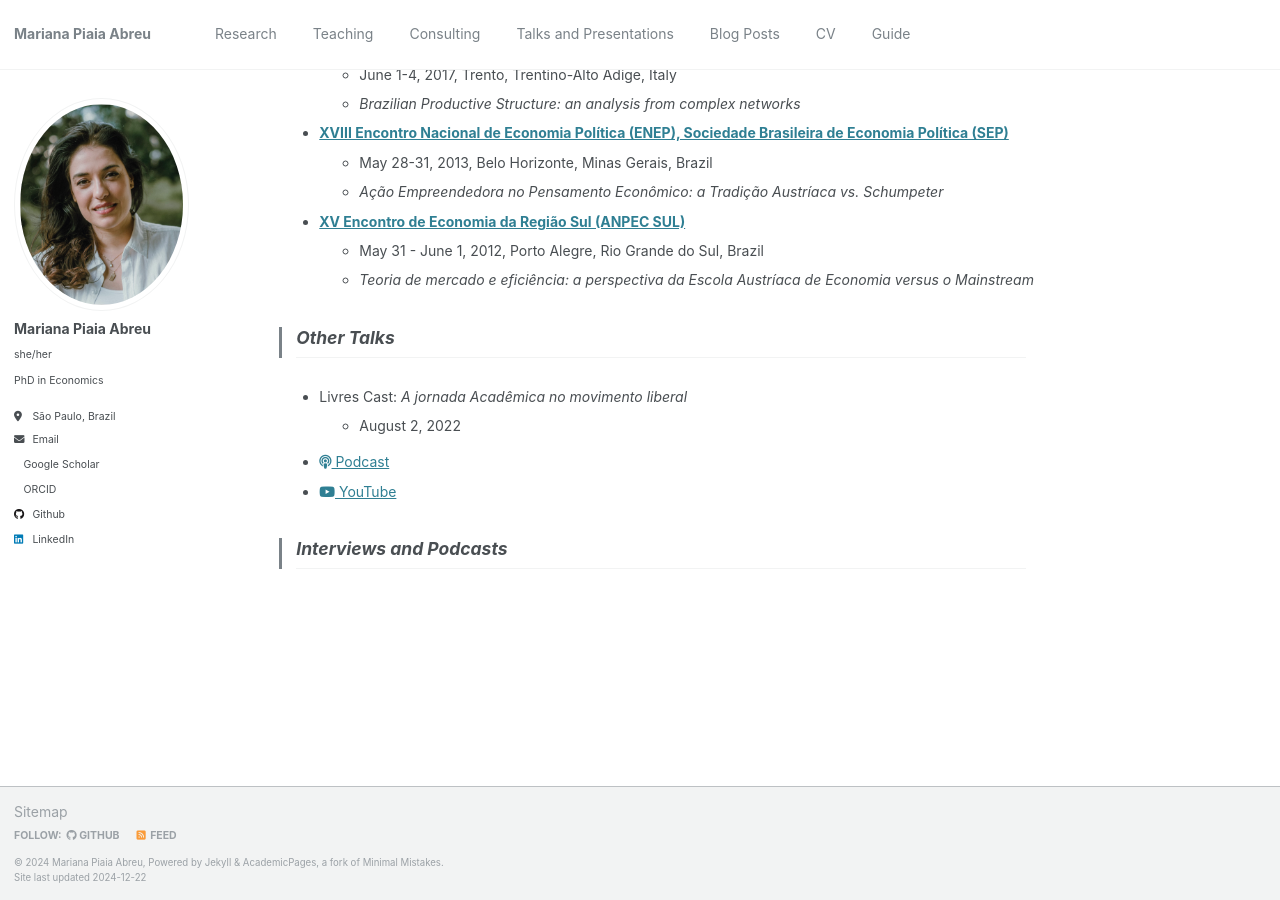
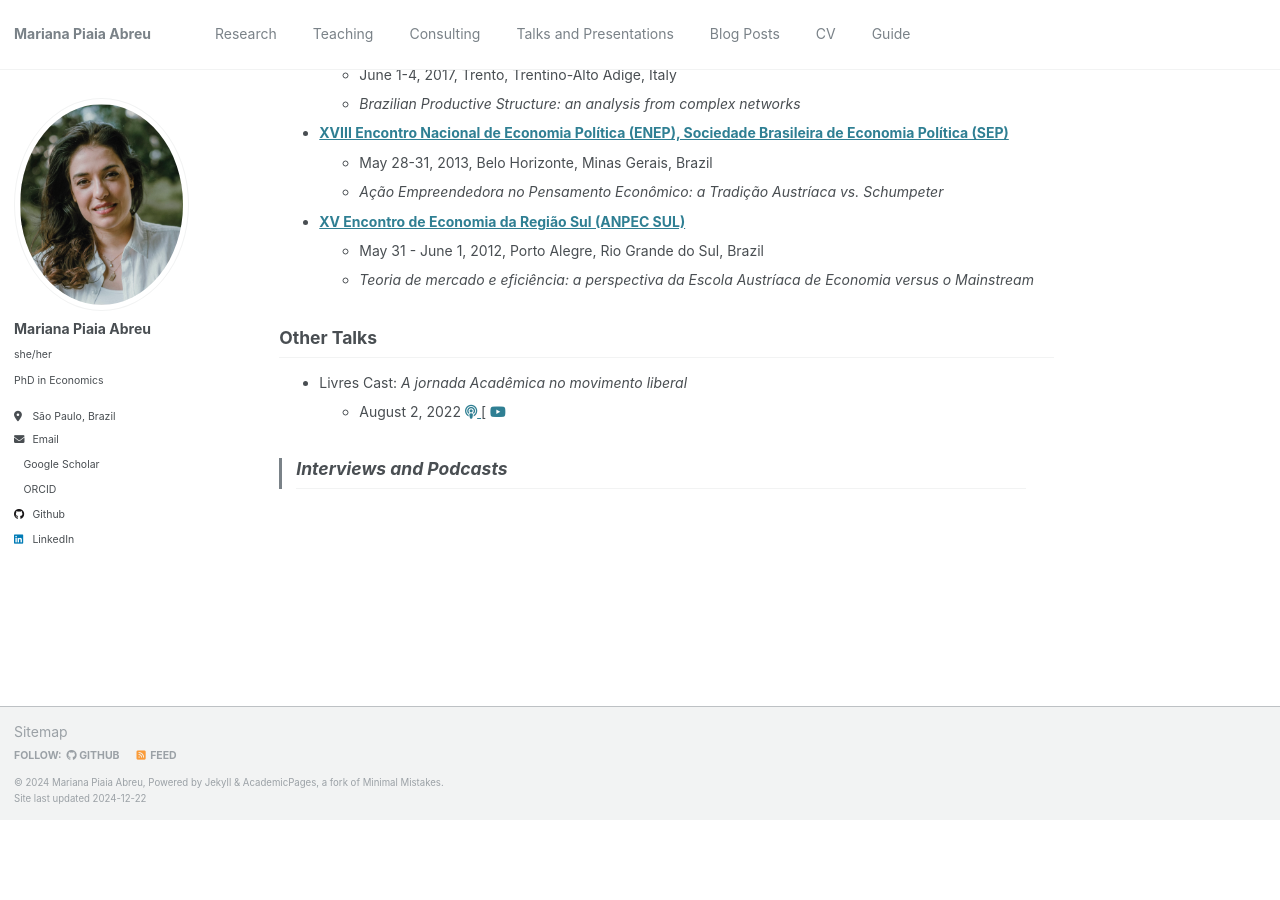
Before and after one commit to piaiaabreu/piaiaabreu.github.io, a Jekyll site: the page built from _pages/talks.md, in a window 1280 px wide and 900 px high, scrolled down 522 px. Built offline with Jekyll 4.4.1, drawn with Linux system fonts in a browser that asks for light colours; a style sheet for code colours, icons or effects is not loaded; after the commit the page ends 1342 px from its top, so only the background shows below that.

Commit message:
Update talks.md

```diff
--- a/_pages/talks.md
+++ b/_pages/talks.md
@@ -34,23 +34,16 @@ redirect_from:
   * _Teoria de mercado e eficiência: a perspectiva da Escola Austríaca de Economia versus o Mainstream_
 
 
-> ## Other Talks
+## Other Talks
 
 * Livres Cast: _A jornada Acadêmica no movimento liberal_
   * August 2, 2022
-<ul>
-  <li>
-    <a href="https://your-podcast-link.com" target="_blank" title="Listen to the Podcast">
-      <i class="fas fa-podcast"></i> Podcast
+    <a href="[https://your-podcast-link.com](https://open.spotify.com/episode/119WeJC2IS48uER8wVSbrO?si=iZmCpenrSbeTmC2rflyLEw)" target="_blank" title="Podcast">
+      <i class="fas fa-podcast"></i>
     </a>
-  </li>
-  <li>
-    <a href="https://youtube.com/your-channel-link" target="_blank" title="Visit YouTube Channel">
-      <i class="fab fa-youtube"></i> YouTube
+[    <a href="](https://www.youtube.com/watch?v=Vi4ZeZ0j5sE&t=37s&pp=ygUNbWFyaWFuYSBwaWFpYQ%3D%3D)https://youtube.com/your-channel-link" target="_blank" title="YouTube">
+      <i class="fab fa-youtube"></i>
     </a>
-  </li>
-</ul>
-
 
 
 
```
